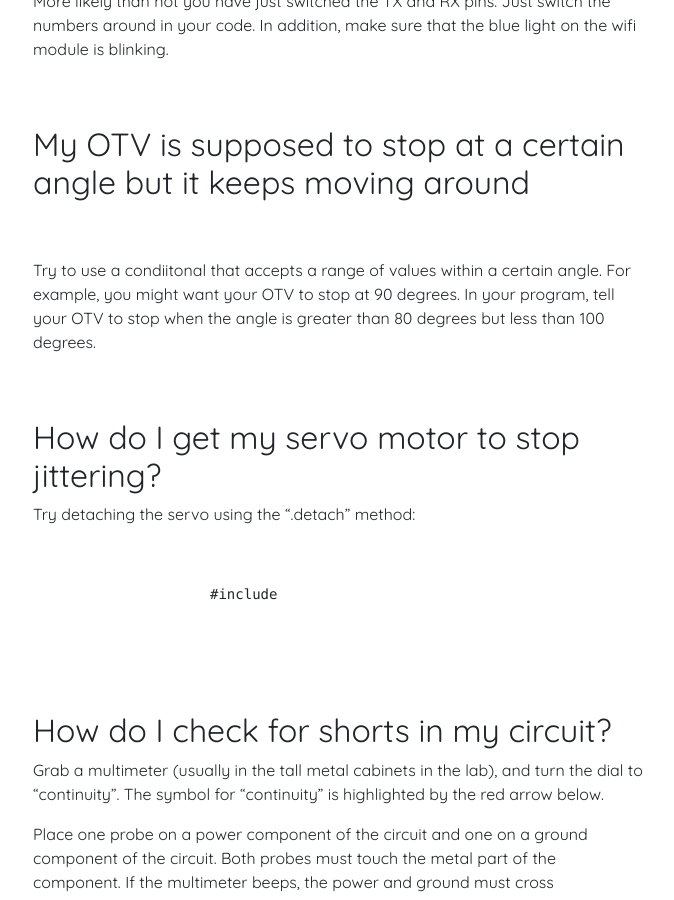
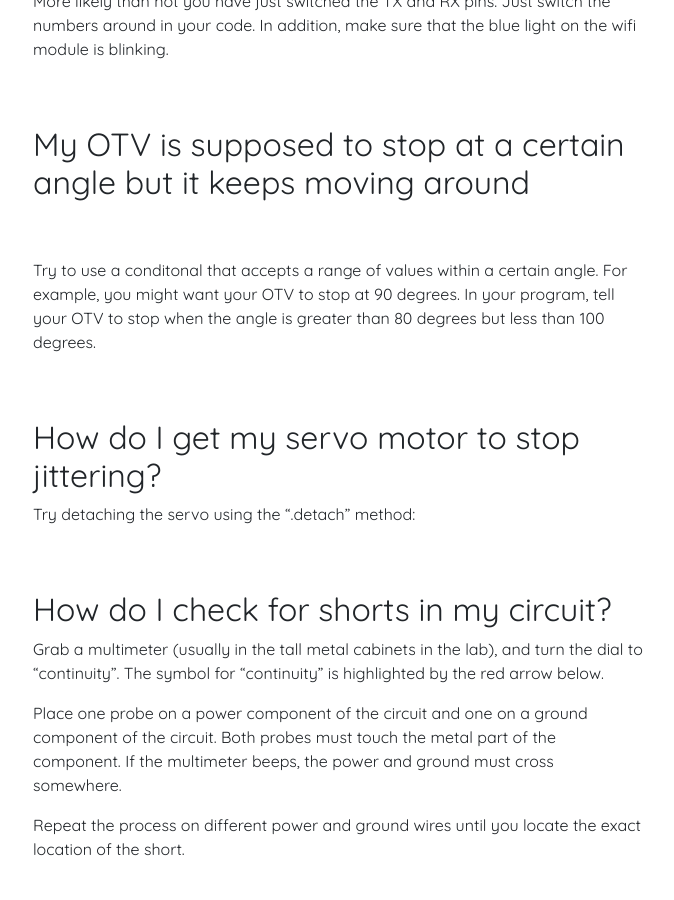
Before and after one commit to umdenes100/VisionSystemRemoteClient, a Jekyll site: the page built from pages/faq.html, in a window 1280 px wide and 900 px high, scrolled down 1086 px. Shown: the whole window, without its empty margins (302-976 px from the left). Built offline with Jekyll 4.4.1, drawn with Linux system fonts in a browser that asks for light colours; nearby versions of some CDN libraries; some web fonts are replaced.

Commit message:
Update faq.html

```diff
--- a/pages/faq.html
+++ b/pages/faq.html
@@ -31,24 +31,12 @@
              <br><br>
              <h2>My OTV is supposed to stop at a certain angle but it keeps moving around</h2>
              <br><br>
-             <p> Try to use a condiitonal that accepts a range of values within a certain angle. For example, you might want your OTV to stop at 90 degrees.
+             <p> Try to use a conditonal that accepts a range of values within a certain angle. For example, you might want your OTV to stop at 90 degrees.
 		     In your program, tell your OTV to stop when the angle is greater than 80 degrees but less than 100 degrees. </p>
              <br><br>
 		<h2>How do I get my servo motor to stop jittering?</h2>
 		<p>Try detaching the servo using the “.detach” method: </p>
 		<blockquote>
-	<!--	pre code {
-		  background-color: #eee;
-		  border: 1px solid #999;
-		  display: block;
-		  padding: 20px;
-		}-->
-		<pre>
-		  <code>
-
-		     #include <Servo.h>
-		  </code>
-		</pre>
 	     <br><br>
 	<h2>How do I check for shorts in my circuit?</h2>
 		<p>Grab a multimeter (usually in the tall metal cabinets in the lab), and turn the dial to “continuity”.
```
